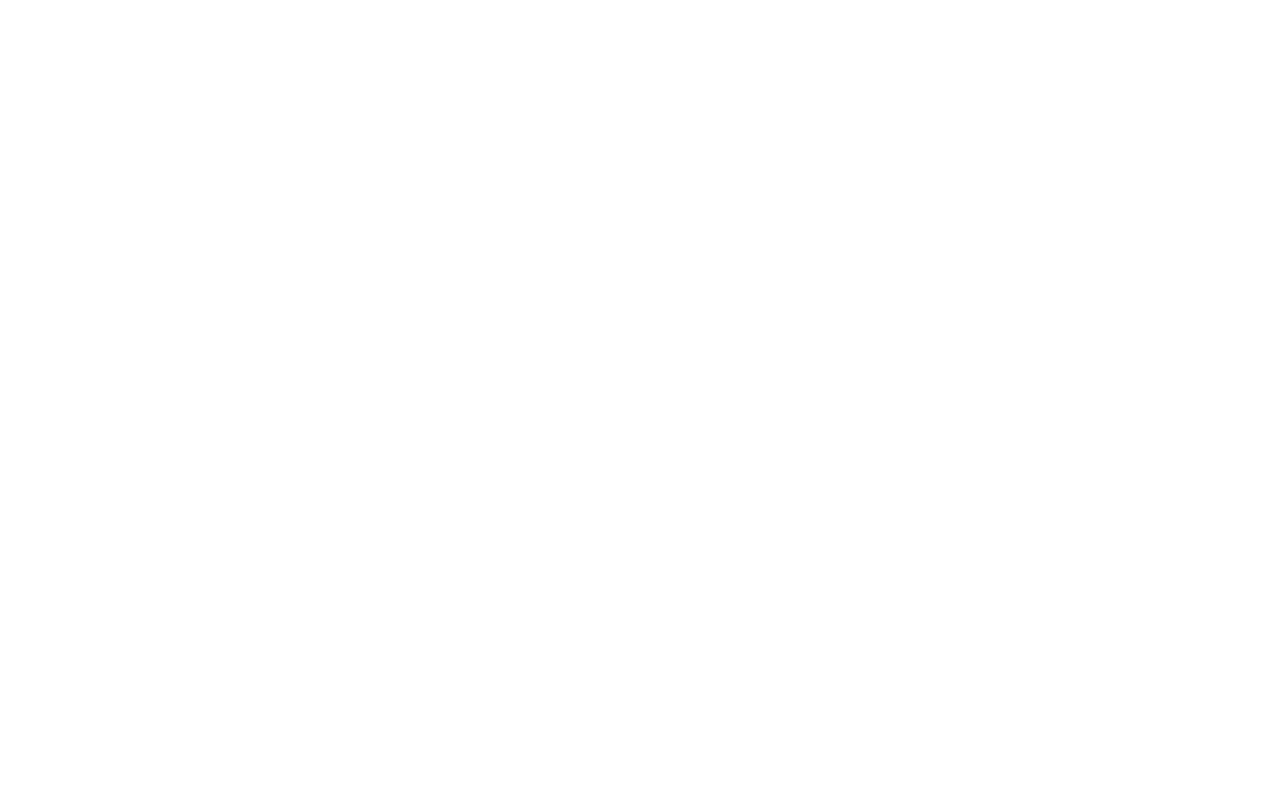
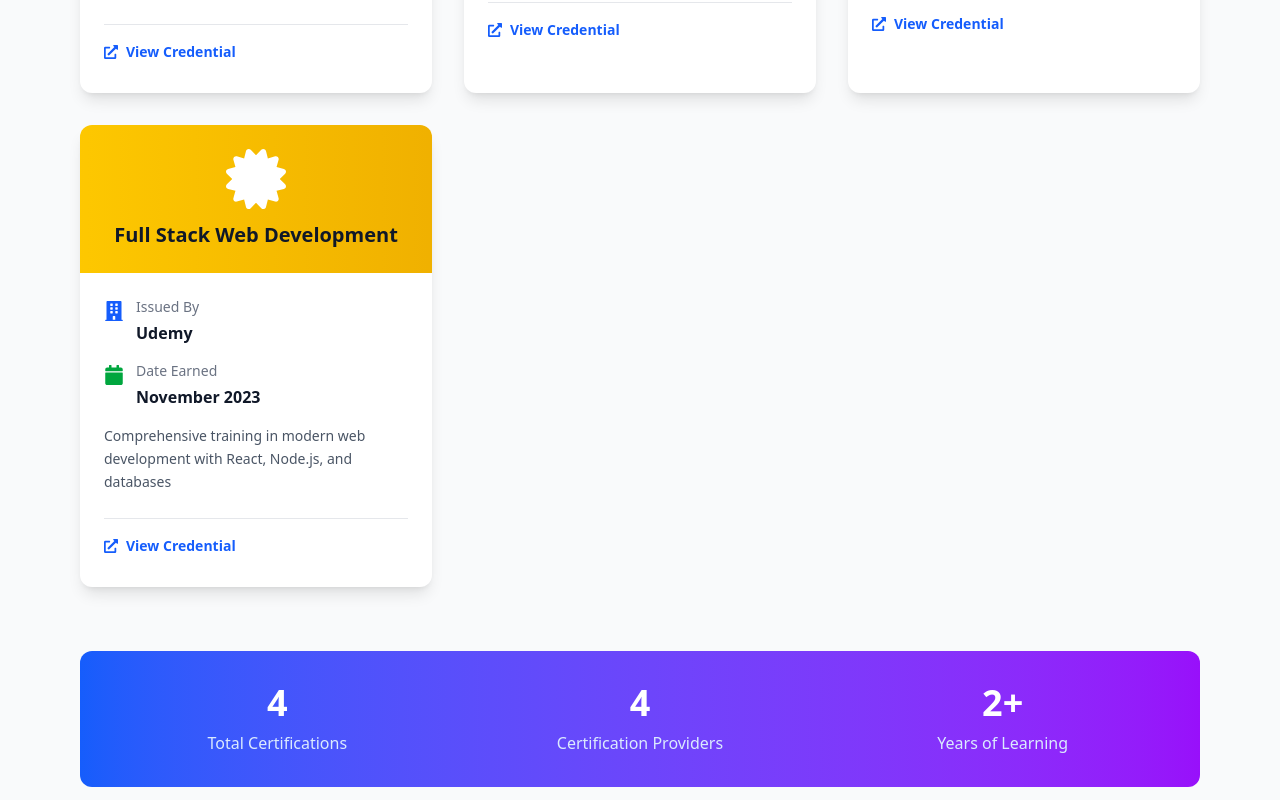
Before and after one commit to Sahaswari/my-portfolio-website, a React (Vite) app: page /certifications in a window 1280 px wide. Shown: the part 820-1620 px from the top of the page. Before the commit the page ends 800 px from the top, so only its background shows below. Built offline with nearby package versions, Linux system fonts and the light colour scheme.

Commit message:
feat: add Certifications page and update routing in Header and Footer

```diff
--- a/src/App.tsx
+++ b/src/App.tsx
@@ -6,6 +6,7 @@
 import Projects from "./pages/Projects";
 import Blog from "./pages/Blog";
 import Contact from "./pages/Contact";
+import Certifications from "./pages/Certifications";
 import Admin from "./pages/Admin";
 
 function App() {
@@ -26,6 +27,7 @@
                   <Route path="/about" element={<About />} />
                   <Route path="/projects" element={<Projects />} />
                   <Route path="/blog" element={<Blog />} />
+                  <Route path="/certifications" element={<Certifications />} />
                   <Route path="/contact" element={<Contact />} />
                 </Routes>
               </main>
--- a/src/components/Footer.tsx
+++ b/src/components/Footer.tsx
@@ -33,6 +33,7 @@
     { name: "About", path: "/about" },
     { name: "Projects", path: "/projects" },
     { name: "Blog", path: "/blog" },
+    { name: "Certifications", path: "/certifications" },
     { name: "Contact", path: "/contact" },
   ];
 
--- a/src/components/Header.tsx
+++ b/src/components/Header.tsx
@@ -26,6 +26,7 @@
     { name: "About", path: "/about" },
     { name: "Projects", path: "/projects" },
     { name: "Blog", path: "/blog" },
+    { name: "Certifications", path: "/certifications" },
     { name: "Contact", path: "/contact" },
   ];
 
--- a/src/pages/About.tsx
+++ b/src/pages/About.tsx
@@ -1,28 +1,16 @@
-import { useState, useEffect } from "react";
+import { useState } from "react";
 import {
   FaGraduationCap,
   FaBriefcase,
-  FaCertificate,
   FaCode,
   FaBrain,
   FaLaptopCode,
   FaTools,
 } from "react-icons/fa";
-import { personalInfo, skills, education, experience, certifications } from "../data/personalInfo";
-import { getCertifications, type Certification } from "../data/certifications";
+import { personalInfo, skills, education, experience } from "../data/personalInfo";
 
 export default function About() {
   const [activeTab, setActiveTab] = useState<"education" | "experience">("education");
-  const [adminCertifications, setAdminCertifications] = useState<Certification[]>([]);
-
-  useEffect(() => {
-    // Load certifications from admin panel
-    const adminCerts = getCertifications();
-    setAdminCertifications(adminCerts);
-  }, []);
-
-  // Combine admin certifications with default ones (if any)
-  const allCertifications = adminCertifications.length > 0 ? adminCertifications : certifications;
 
   const skillCategories = [
     { title: "Programming Languages", icon: <FaCode />, data: skills.programming },
@@ -190,44 +178,6 @@
             )}
           </div>
         </section>
-
-        {/* Certifications */}
-        <section>
-          <h2 className="text-3xl font-bold text-gray-900 mb-8 text-center">
-            Certifications & Achievements
-          </h2>
-          <div className="grid grid-cols-1 md:grid-cols-2 gap-6">
-            {allCertifications.map((cert, index) => (
-              <div key={'id' in cert ? cert.id : `cert-${index}`} className="bg-white rounded-xl shadow-lg p-6 hover:shadow-xl transition-shadow">
-                <div className="flex items-start gap-4">
-                  <FaCertificate className="text-3xl text-yellow-500 flex-shrink-0 mt-1" />
-                  <div>
-                    <h3 className="text-lg font-bold text-gray-900 mb-1">{cert.name}</h3>
-                    <p className="text-gray-600 mb-2">{cert.issuer}</p>
-                    <p className="text-sm text-gray-500 mb-3">
-                      {typeof cert.date === 'string' && cert.date.includes('-')
-                        ? new Date(cert.date).toLocaleDateString('en-US', { year: 'numeric', month: 'long' })
-                        : cert.date}
-                    </p>
-                    {'description' in cert && cert.description && (
-                      <p className="text-sm text-gray-600 mb-3">{cert.description}</p>
-                    )}
-                    {cert.credentialUrl && (
-                      <a
-                        href={cert.credentialUrl}
-                        target="_blank"
-                        rel="noopener noreferrer"
-                        className="text-blue-600 hover:text-blue-700 text-sm font-medium inline-flex items-center gap-1"
-                      >
-                        View Credential →
-                      </a>
-                    )}
-                  </div>
-                </div>
-              </div>
-            ))}
-          </div>
-        </section>
       </div>
     </div>
   );
--- /dev/null
+++ b/src/pages/Certifications.tsx
@@ -0,0 +1,150 @@
+import { useState, useEffect } from "react";
+import { FaCertificate, FaExternalLinkAlt, FaCalendar, FaBuilding } from "react-icons/fa";
+import { getCertifications, type Certification } from "../data/certifications";
+
+export default function Certifications() {
+  const [certifications, setCertifications] = useState<Certification[]>([]);
+  const [loading, setLoading] = useState(true);
+
+  useEffect(() => {
+    // Load certifications from admin panel
+    const loadedCertifications = getCertifications();
+    setCertifications(loadedCertifications);
+    setLoading(false);
+  }, []);
+
+  if (loading) {
+    return (
+      <div className="min-h-screen bg-gray-50 flex items-center justify-center">
+        <div className="text-center">
+          <div className="animate-spin rounded-full h-12 w-12 border-b-2 border-blue-600 mx-auto"></div>
+          <p className="mt-4 text-gray-600">Loading certifications...</p>
+        </div>
+      </div>
+    );
+  }
+
+  return (
+    <div className="min-h-screen bg-gray-50">
+      {/* Hero Section */}
+      <section className="bg-gradient-to-r from-blue-600 to-purple-600 text-white py-20">
+        <div className="container mx-auto px-6 md:px-20">
+          <h1 className="text-4xl md:text-5xl font-bold mb-4">Certifications & Achievements</h1>
+          <p className="text-xl text-blue-100 max-w-3xl">
+            Professional certifications and achievements that demonstrate my expertise and commitment to continuous learning
+          </p>
+        </div>
+      </section>
+
+      {/* Certifications Grid */}
+      <div className="container mx-auto px-6 md:px-20 py-16">
+        {certifications.length === 0 ? (
+          <div className="text-center py-20">
+            <FaCertificate className="text-6xl text-gray-300 mx-auto mb-4" />
+            <h2 className="text-2xl font-semibold text-gray-600 mb-2">No Certifications Yet</h2>
+            <p className="text-gray-500">Check back later for updates!</p>
+          </div>
+        ) : (
+          <div className="grid grid-cols-1 md:grid-cols-2 lg:grid-cols-3 gap-8">
+            {certifications.map((cert) => (
+              <div
+                key={cert.id}
+                className="bg-white rounded-xl shadow-lg hover:shadow-2xl transition-all duration-300 overflow-hidden group"
+              >
+                {/* Certificate Badge Header */}
+                <div className="bg-gradient-to-r from-yellow-400 to-yellow-500 p-6 text-center">
+                  <FaCertificate className="text-6xl text-white mx-auto mb-3 group-hover:scale-110 transition-transform duration-300" />
+                  <h3 className="text-xl font-bold text-gray-900">{cert.name}</h3>
+                </div>
+
+                {/* Certificate Details */}
+                <div className="p-6">
+                  {/* Issuer */}
+                  <div className="flex items-start gap-3 mb-4">
+                    <FaBuilding className="text-blue-600 text-xl flex-shrink-0 mt-1" />
+                    <div>
+                      <p className="text-sm text-gray-500 mb-1">Issued By</p>
+                      <p className="text-gray-900 font-semibold">{cert.issuer}</p>
+                    </div>
+                  </div>
+
+                  {/* Date */}
+                  <div className="flex items-start gap-3 mb-4">
+                    <FaCalendar className="text-green-600 text-xl flex-shrink-0 mt-1" />
+                    <div>
+                      <p className="text-sm text-gray-500 mb-1">Date Earned</p>
+                      <p className="text-gray-900 font-semibold">
+                        {cert.date.includes('-')
+                          ? new Date(cert.date).toLocaleDateString('en-US', {
+                              year: 'numeric',
+                              month: 'long'
+                            })
+                          : cert.date}
+                      </p>
+                    </div>
+                  </div>
+
+                  {/* Description */}
+                  {cert.description && (
+                    <div className="mb-4">
+                      <p className="text-gray-600 text-sm leading-relaxed">
+                        {cert.description}
+                      </p>
+                    </div>
+                  )}
+
+                  {/* Credential Link */}
+                  {cert.credentialUrl && (
+                    <div className="mt-6 pt-4 border-t border-gray-200">
+                      <a
+                        href={cert.credentialUrl}
+                        target="_blank"
+                        rel="noopener noreferrer"
+                        className="inline-flex items-center gap-2 text-blue-600 hover:text-blue-700 font-semibold text-sm transition-colors duration-200"
+                      >
+                        <FaExternalLinkAlt />
+                        View Credential
+                      </a>
+                    </div>
+                  )}
+                </div>
+
+                {/* Hover Effect Border */}
+                <div className="h-1 bg-gradient-to-r from-blue-600 to-purple-600 transform scale-x-0 group-hover:scale-x-100 transition-transform duration-300"></div>
+              </div>
+            ))}
+          </div>
+        )}
+
+        {/* Stats Section */}
+        {certifications.length > 0 && (
+          <div className="mt-16 bg-gradient-to-r from-blue-600 to-purple-600 rounded-xl p-8 text-white">
+            <div className="grid grid-cols-1 md:grid-cols-3 gap-8 text-center">
+              <div>
+                <p className="text-4xl font-bold mb-2">{certifications.length}</p>
+                <p className="text-blue-100">Total Certifications</p>
+              </div>
+              <div>
+                <p className="text-4xl font-bold mb-2">
+                  {new Set(certifications.map(c => c.issuer)).size}
+                </p>
+                <p className="text-blue-100">Certification Providers</p>
+              </div>
+              <div>
+                <p className="text-4xl font-bold mb-2">
+                  {new Date().getFullYear() - Math.min(...certifications.map(c => {
+                    const year = c.date.includes('-')
+                      ? new Date(c.date).getFullYear()
+                      : parseInt(c.date);
+                    return year;
+                  }))}+
+                </p>
+                <p className="text-blue-100">Years of Learning</p>
+              </div>
+            </div>
+          </div>
+        )}
+      </div>
+    </div>
+  );
+}
```
